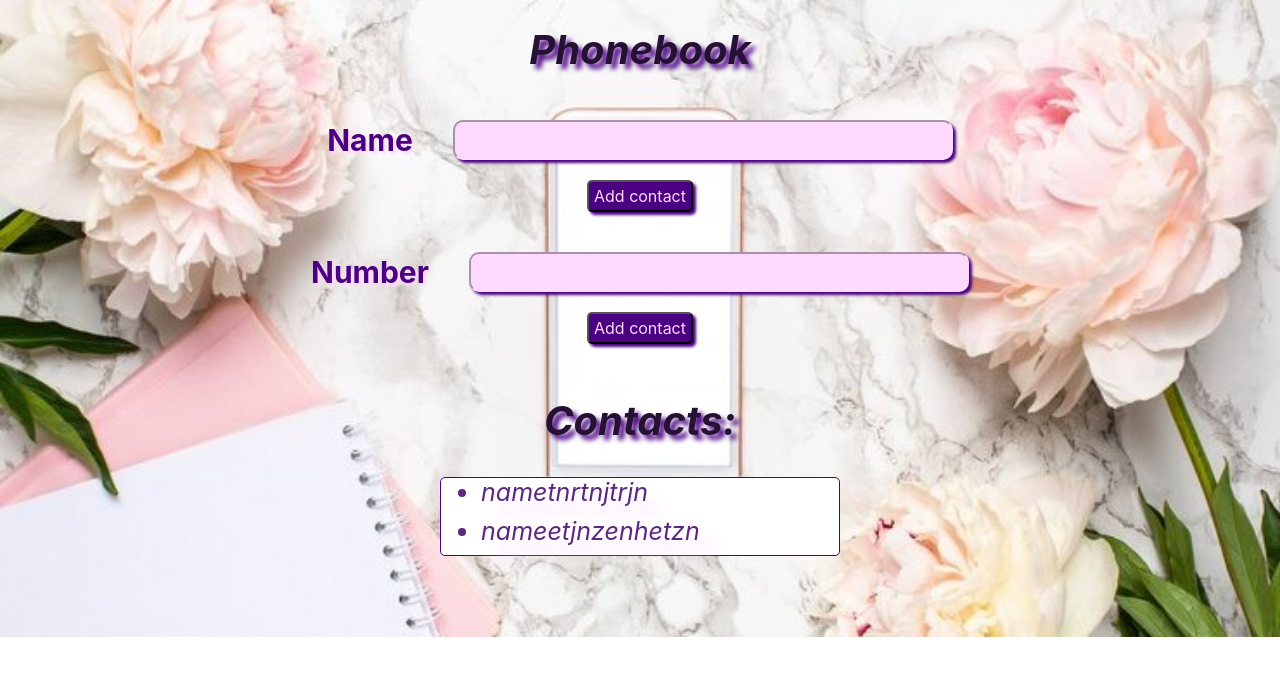
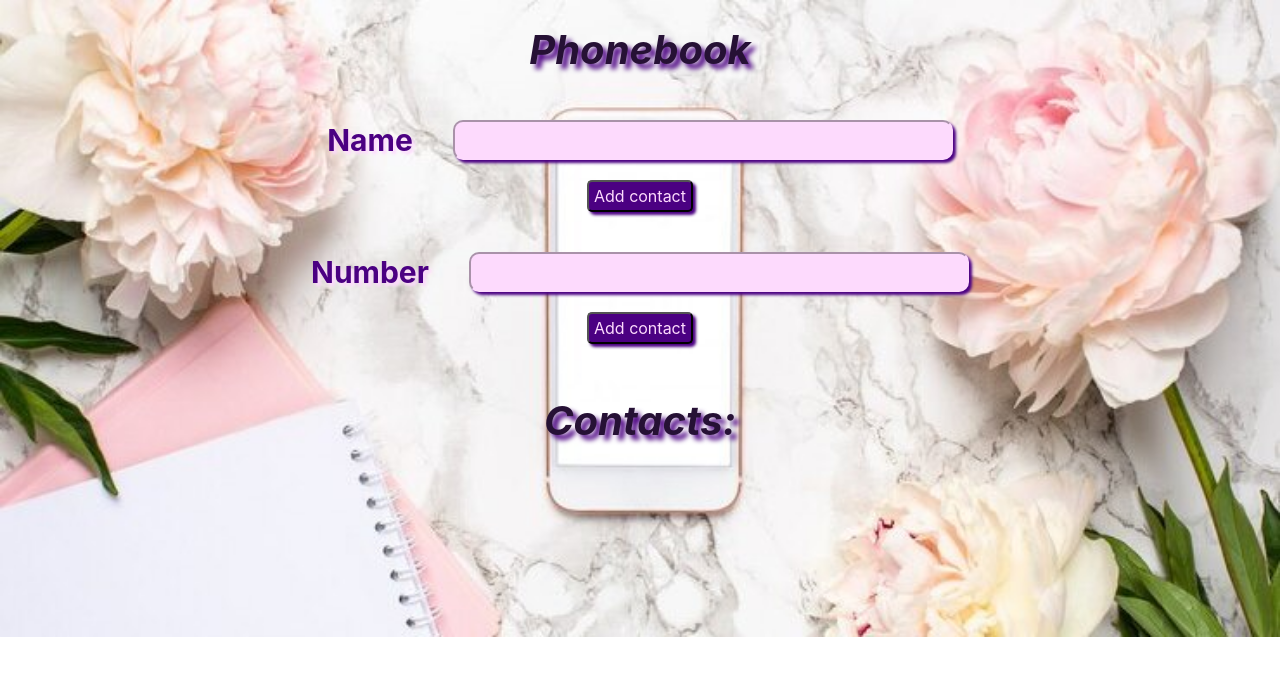
Before and after one commit to Tate-T/goit-react-hw-02-phonebook-bc13, a React (Create React App) app: page / in a window 1280 px wide. Shown: the top 676 px of the page. Built offline with nearby package versions, Linux system fonts and the light colour scheme.

Commit message:
added props & handleInputChange

```diff
--- a/src/App.js
+++ b/src/App.js
@@ -7,11 +7,21 @@ class App extends Component {
   state = {
     contacts: [],
     name: '',
+    number: ''
   }
+
+  handleInputChange = (e) => {
+    this.setState({ [e.currentTarget.name]: e.currentTarget.value });
+  }
+
+  // handleSubmit = () => {
+  //   e.preventDefault()
+
+  // }
 
   render() {
     return (
-      <Form />
+      <Form contacts={this.state.contacts} name={this.state.name} number={this.state.number} onSubmit={this.handleSubmit} onChange={this.handleInputChange} />
     );
   }
 }
--- a/src/components/Form/Contacts/Contacts.jsx
+++ b/src/components/Form/Contacts/Contacts.jsx
@@ -1,17 +1,16 @@
 import s from './Contacts.module.css';
 
-const Contacts = () => {
+const Contacts = ({ contacts }) => {
     return (
         <div className={s.contactsSection}>
             <h2 className={s.contactsTitle}>Contacts:</h2>
-            <ul className={s.contactsList}>
-                <li className={s.contactsItem}>
-                    nametnrtnjtrjn
-                </li>
-                <li className={s.contactsItem}>
-                    nameetjnzenhetzn
-                </li>
-            </ul>
+            {contacts.map(contact => (
+                <ul className={s.contactsList}>
+                    <li className={s.contactsItem}>
+                        {contact}
+                    </li>
+                </ul>
+            ))}
         </div>
     )
 }
--- a/src/components/Form/Form.jsx
+++ b/src/components/Form/Form.jsx
@@ -2,11 +2,11 @@ import s from './Form.module.css';
 import Phonebook from './Phonebook/Phonebook';
 import Contacts from './Contacts/Contacts';
 
-const Form = () => {
+const Form = ({ contacts, name, number, onSubmit, onChange }) => {
     return (
         <div className={s.form}>
-            <Phonebook />
-            <Contacts />
+            <Phonebook name={name} number={number} onSubmit={onSubmit} onChange={onChange} />
+            <Contacts contacts={contacts} />
         </div>
     )
 }
--- a/src/components/Form/Phonebook/Phonebook.jsx
+++ b/src/components/Form/Phonebook/Phonebook.jsx
@@ -1,6 +1,6 @@
 import s from './Phonebook.module.css';
 
-const Phonebook = () => {
+const Phonebook = ({ name, number, onSubmit, onChange }) => {
     return (
         <div>
             <h1>Phonebook</h1>
@@ -10,26 +10,30 @@ const Phonebook = () => {
                         <input
                             type="text"
                             name="name"
+                            value={name}
                             pattern="^[a-zA-Zа-яА-Я]+(([' -][a-zA-Zа-яА-Я ])?[a-zA-Zа-яА-Я]*)*$"
                             title="Name may contain only letters, apostrophe, dash and spaces. For example Adrian, Jacob Mercer, Charles de Batz de Castelmore d'Artagnan"
                             required
                             className={s.input}
+                            onChange={onChange}
                         />
                     </label>
-                    <button>Add contact</button>
+                    <button onSubmit={onSubmit}>Add contact</button>
                 </div>
                 <div className={s.phonebookForm}>
                     <label className={s.title}>Number
                         <input
                             type="tel"
                             name="number"
+                            value={number}
                             pattern="\+?\d{1,4}?[-.\s]?\(?\d{1,3}?\)?[-.\s]?\d{1,4}[-.\s]?\d{1,4}[-.\s]?\d{1,9}"
                             title="Phone number must be digits and can contain spaces, dashes, parentheses and can start with +"
                             required
                             className={s.input}
+                            onChange={onChange}
                         />
                     </label>
-                    <button>Add contact</button>
+                    <button onSubmit={onSubmit}>Add contact</button>
                 </div>
             </div >
         </div>
```
